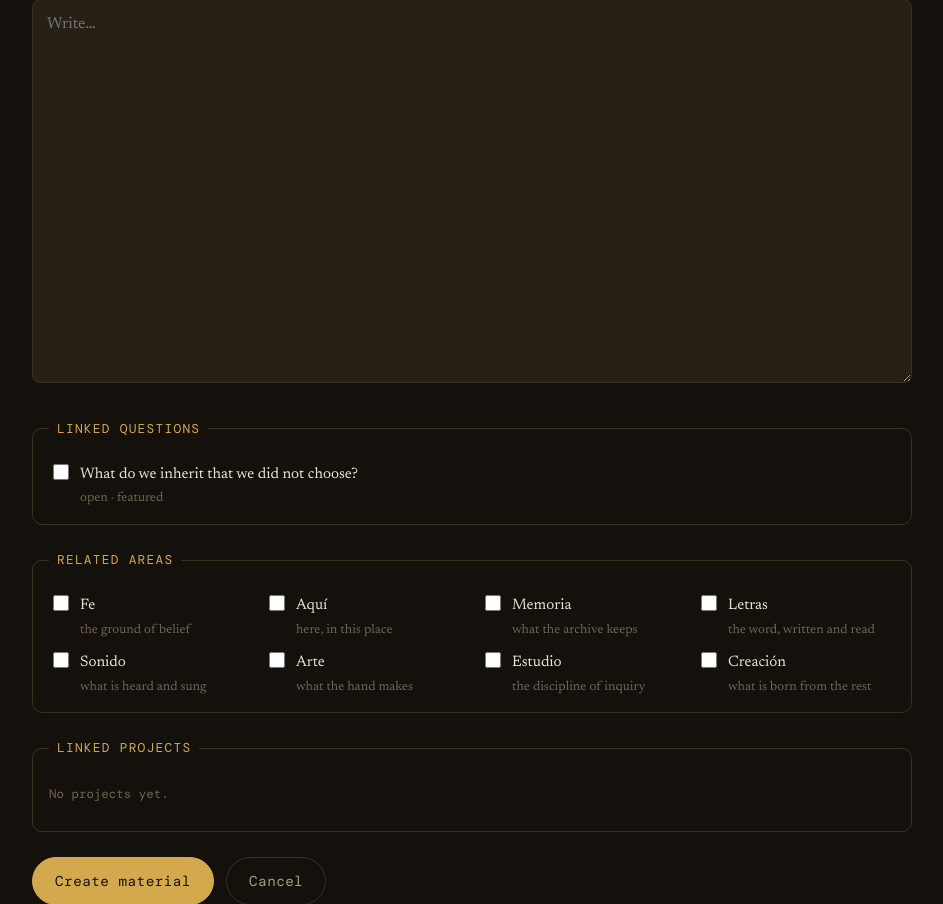
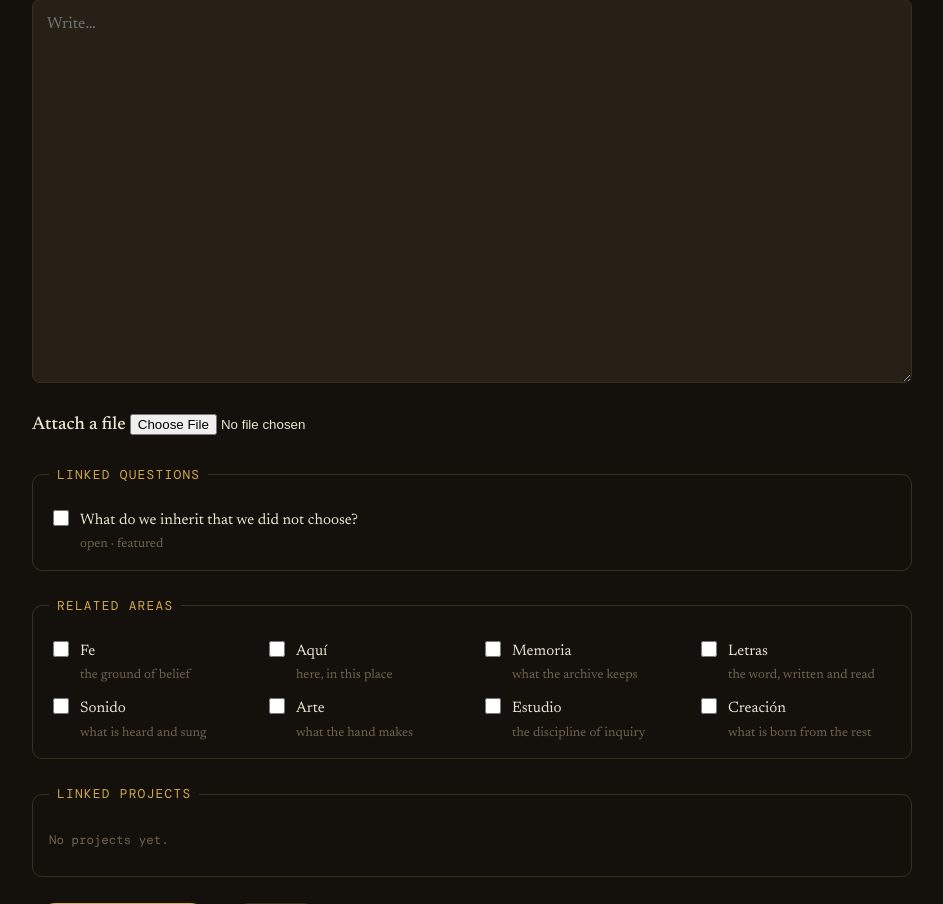
Before and after one commit to ferncruzesc-dev/aqui-con-fe-studio, a Flask app: page /materials/new in a window 1280 px wide. Shown: the part 602-1506 px from the top of the page, without its empty margins (168-1111 px from the left). Run offline with Flask 3, Linux system fonts and the light colour scheme; the visitor is signed in with stand-in values (Sample User, id 1); data comes from the database, SQL or seed files in the repository; data that the repository does not hold is empty; some web fonts are replaced.

Commit message:
Add file uploads to Materials (attach, download, replace, remove)

```diff
--- a/app.py
+++ b/app.py
@@ -19,16 +19,18 @@ from datetime import datetime, timedelta, timezone
 from functools import wraps
 
 from flask import (
-    Flask, abort, g, redirect, render_template, request, session, url_for,
+    Flask, abort, g, redirect, render_template, request, send_file, session, url_for,
 )
 from jinja2 import Environment, FileSystemLoader
 from markupsafe import escape, Markup
 from werkzeug.security import check_password_hash, generate_password_hash
+from werkzeug.utils import secure_filename
 
 BASE_DIR = os.path.dirname(os.path.abspath(__file__))
 DATA_DIR = os.environ.get("STUDIO_DATA_DIR", os.path.join(BASE_DIR, "data"))
 DB_PATH = os.environ.get("STUDIO_DB", os.path.join(DATA_DIR, "studio.db"))
 EXPORT_DIR = os.path.join(BASE_DIR, "export", "constellation")
+UPLOAD_DIR = os.path.join(DATA_DIR, "uploads")
 
 # ---------------------------------------------------------------- data ----
 
@@ -141,6 +143,8 @@ CREATE TABLE IF NOT EXISTS materials (
     body TEXT NOT NULL DEFAULT '',
     status TEXT NOT NULL DEFAULT 'draft',
     public INTEGER NOT NULL DEFAULT 0,
+    file_path TEXT NOT NULL DEFAULT '',
+    file_name TEXT NOT NULL DEFAULT '',
     created_at TEXT NOT NULL,
     updated_at TEXT NOT NULL
 );
@@ -357,6 +361,7 @@ CREATE TABLE IF NOT EXISTS story_section_axes (
 
 app = Flask(__name__)
 app.permanent_session_lifetime = timedelta(days=30)
+app.config["MAX_CONTENT_LENGTH"] = 48 * 1024 * 1024  # 48 MB uploads
 
 
 def nl2br(value):
@@ -448,7 +453,48 @@ def seed_data(db):
 def init_db():
     db = get_db()
     db.executescript(SCHEMA)
+    _migrate(db)
     seed_data(db)
+
+
+def _migrate(db):
+    """Add columns to existing tables without touching their data."""
+    want = {
+        "materials": [("file_path", "TEXT NOT NULL DEFAULT ''"),
+                      ("file_name", "TEXT NOT NULL DEFAULT ''")],
+    }
+    for table, cols in want.items():
+        have = {r["name"] for r in db.execute(f"PRAGMA table_info({table})").fetchall()}
+        for name, ddl in cols:
+            if name not in have:
+                db.execute(f"ALTER TABLE {table} ADD COLUMN {name} {ddl}")
+    db.commit()
+
+
+def _save_upload(file_storage):
+    """Store an uploaded file; returns (relative_path, original_name)."""
+    original = (file_storage.filename or "").strip()
+    safe = secure_filename(original) or "upload"
+    stamp = datetime.now(timezone.utc).strftime("%Y%m%d%H%M%S")
+    token = secrets.token_hex(4)
+    stored = f"{stamp}-{token}-{safe}"
+    os.makedirs(UPLOAD_DIR, exist_ok=True)
+    dest = os.path.join(UPLOAD_DIR, stored)
+    file_storage.save(dest)
+    rel = os.path.relpath(dest, DATA_DIR)
+    return rel, original
+
+
+def _delete_upload(rel_path):
+    if not rel_path:
+        return
+    # keep deletions inside the data dir
+    abs_path = os.path.normpath(os.path.join(DATA_DIR, rel_path))
+    if abs_path.startswith(os.path.normpath(DATA_DIR) + os.sep) and os.path.isfile(abs_path):
+        try:
+            os.remove(abs_path)
+        except OSError:
+            pass
 
 
 # ------------------------------------------------------------ helpers ----
@@ -986,6 +1032,13 @@ def material_new():
              1 if request.form.get("public") else 0, now_iso(), now_iso()),
         )
         mid = cur.lastrowid
+        upload = request.files.get("upload")
+        if upload is not None and (upload.filename or "").strip():
+            rel_path, orig_name = _save_upload(upload)
+            db.execute(
+                "UPDATE materials SET file_path = ?, file_name = ?, updated_at = ? WHERE id = ?",
+                (rel_path, orig_name, now_iso(), mid),
+            )
         save_links(db, "material_questions", "material_id", mid, "question_id",
                    id_list(request.form, "question_ids"))
         save_links(db, "material_axes", "material_id", mid, "axis_id",
@@ -1021,6 +1074,20 @@ def material_edit(mid):
             (title, kind, request.form.get("body") or "", status,
              1 if request.form.get("public") else 0, now_iso(), mid),
         )
+        upload = request.files.get("upload")
+        if upload is not None and (upload.filename or "").strip():
+            _delete_upload(material["file_path"] or "")
+            rel_path, orig_name = _save_upload(upload)
+            db.execute(
+                "UPDATE materials SET file_path = ?, file_name = ?, updated_at = ? WHERE id = ?",
+                (rel_path, orig_name, now_iso(), mid),
+            )
+        elif request.form.get("remove_file"):
+            _delete_upload(material["file_path"] or "")
+            db.execute(
+                "UPDATE materials SET file_path = '', file_name = '', updated_at = ? WHERE id = ?",
+                (now_iso(), mid),
+            )
         save_links(db, "material_questions", "material_id", mid, "question_id",
                    id_list(request.form, "question_ids"))
         save_links(db, "material_axes", "material_id", mid, "axis_id",
@@ -1035,6 +1102,23 @@ def material_edit(mid):
     )
 
 
+@app.route("/materials/<int:mid>/file")
+@login_required
+def material_file(mid):
+    db = get_db()
+    material = db.execute(
+        "SELECT file_path, file_name FROM materials WHERE id = ?", (mid,)
+    ).fetchone()
+    if material is None or not material["file_path"]:
+        abort(404)
+    abs_path = os.path.normpath(os.path.join(DATA_DIR, material["file_path"]))
+    if not abs_path.startswith(os.path.normpath(DATA_DIR) + os.sep):
+        abort(404)
+    if not os.path.isfile(abs_path):
+        abort(404)
+    return send_file(abs_path, download_name=material["file_name"] or "download")
+
+
 @app.route("/materials/<int:mid>/delete", methods=["GET", "POST"])
 @login_required
 def material_delete(mid):
@@ -1045,6 +1129,7 @@ def material_delete(mid):
     if request.method == "POST":
         for table in ["material_questions", "material_axes", "material_projects"]:
             db.execute(f"DELETE FROM {table} WHERE material_id = ?", (mid,))
+        _delete_upload(material["file_path"] or "")
         db.execute("DELETE FROM materials WHERE id = ?", (mid,))
         db.commit()
         return redirect(url_for("material_list"))
--- a/templates/material_form.html
+++ b/templates/material_form.html
@@ -7,7 +7,7 @@
   <h1>{% if material %}Edit material{% else %}New material{% endif %}</h1>
 </section>
 
-<form method="post">
+<form method="post" enctype="multipart/form-data">
   <label>Title
     <input type="text" name="title" value="{{ material.title if material else '' }}" placeholder="Untitled" />
   </label>
@@ -30,6 +30,13 @@
   <label>Body
     <textarea name="body" rows="14" placeholder="Write…">{{ material.body if material else '' }}</textarea>
   </label>
+  <label>Attach a file
+    <input type="file" name="upload" />
+    {% if material and material.file_path %}
+    <span class="meta">Currently attached: <a href="{{ url_for('material_file', mid=material.id) }}">{{ material.file_name or 'download' }}</a></span>
+    <label class="check"><input type="checkbox" name="remove_file" value="1" /> Remove the attached file</label>
+    {% endif %}
+  </label>
 
   {{ m.question_picker(questions, selected.questions) }}
   {{ m.axis_picker(axes, selected.axes) }}
--- a/templates/material_list.html
+++ b/templates/material_list.html
@@ -35,7 +35,7 @@
   <li class="card-row">
     <div>
       <a href="{{ url_for('material_edit', mid=mat.id) }}" class="item-title">{{ mat.title }}</a>
-      <span class="meta">{{ mat.kind }} · <span class="pill {{ mat.status }}">{{ mat.status }}</span>{% if mat.public %} <span class="pill public">public</span>{% endif %} · updated {{ mat.updated_at[:10] }}</span>
+      <span class="meta">{{ mat.kind }} · <span class="pill {{ mat.status }}">{{ mat.status }}</span>{% if mat.public %} <span class="pill public">public</span>{% endif %}{% if mat.file_path %} · <a href="{{ url_for('material_file', mid=mat.id) }}" class="link">📎 {{ mat.file_name or 'file' }}</a>{% endif %} · updated {{ mat.updated_at[:10] }}</span>
       {% if mat.body %}<p class="excerpt">{{ mat.body[:160] }}{% if mat.body|length > 160 %}…{% endif %}</p>{% endif %}
     </div>
     <span class="row-actions">
```
